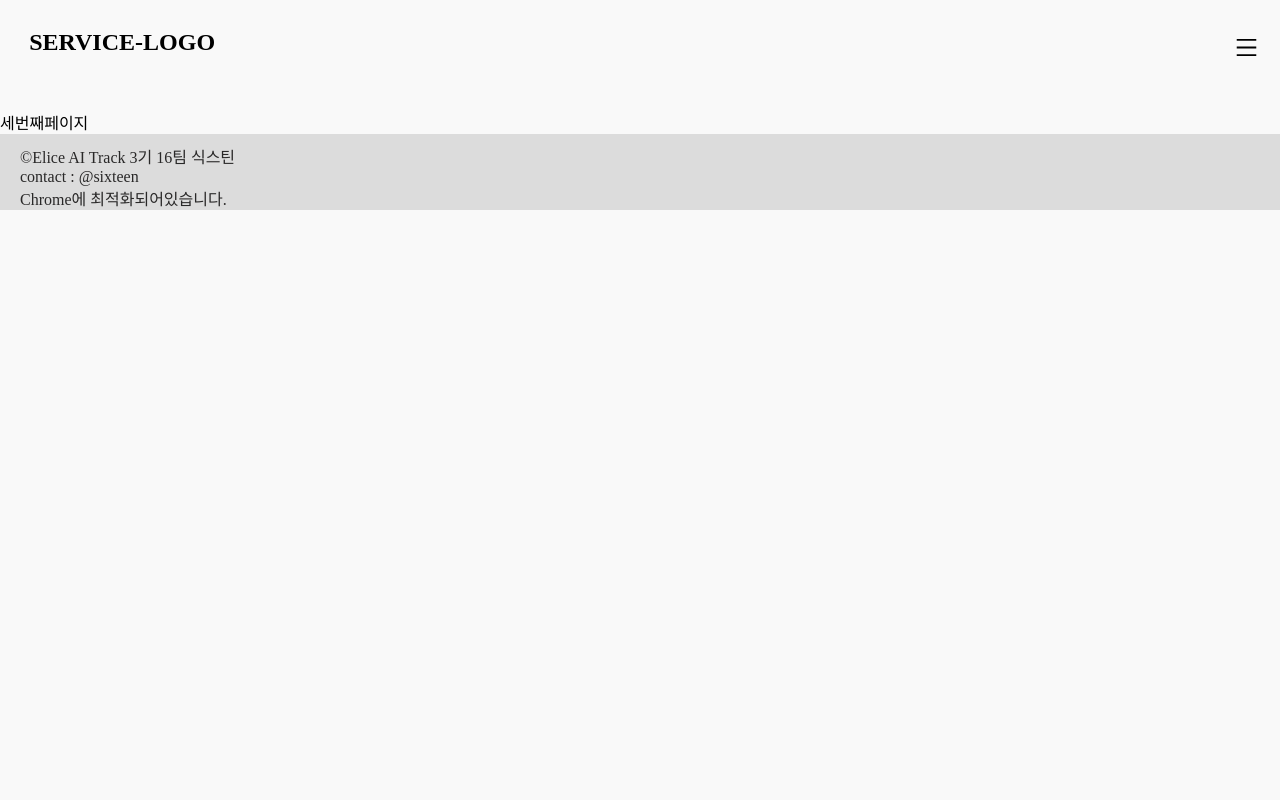
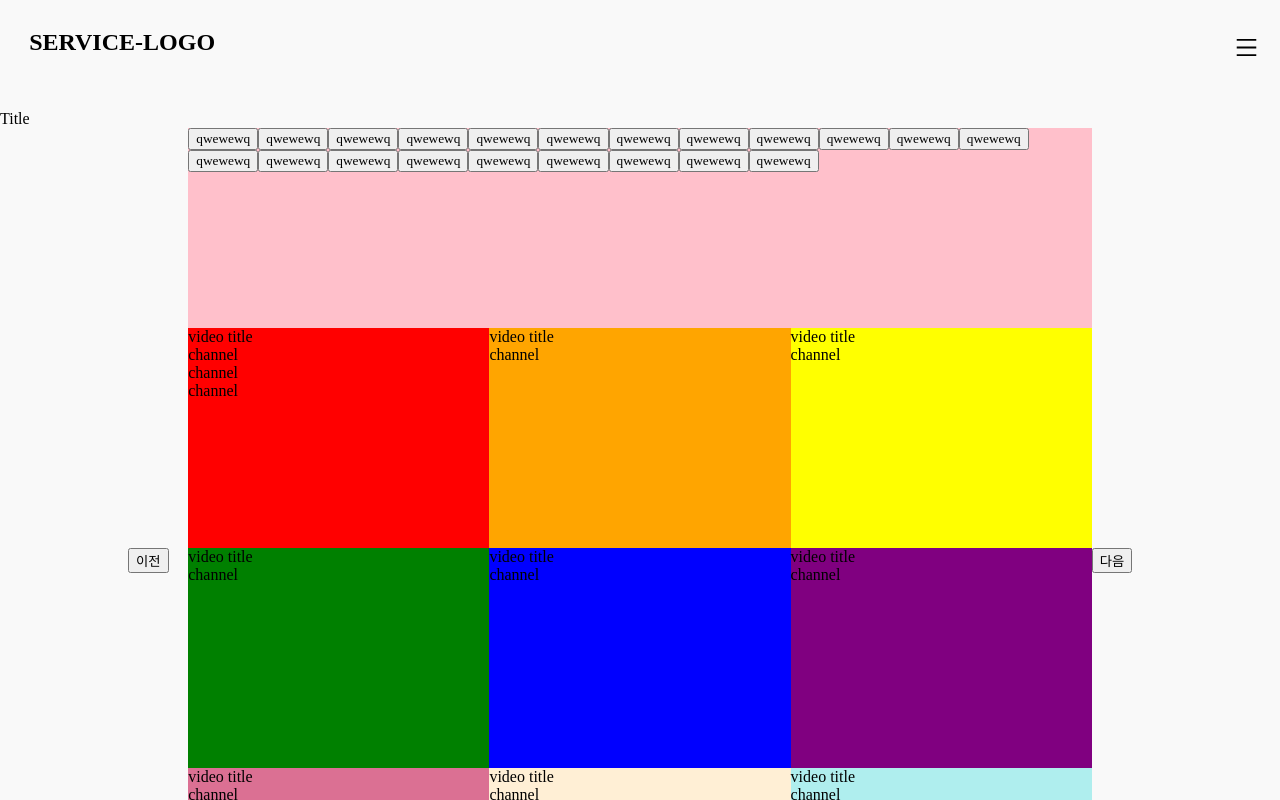
Before and after one commit to wooneeS2/-After_Corona_Tube, a React (Create React App) app in the folder project/: page /third in a window 1280 px wide. Shown: the top 800 px of the page. Built offline with nearby package versions, Linux system fonts and the light colour scheme; a web font is replaced by a local one.

Commit message:
Add page layout

```diff
--- /dev/null
+++ b/project/src/design/thirdPage.css
@@ -0,0 +1,71 @@
+.thirdpage-main {
+  display: grid;
+  /* background-color: red; */
+  border: "solid blue";
+  margin: 1rem 4rem 1rem 4rem;
+  width: 80%;
+
+  margin-bottom: 1rem;
+
+  justify-content: center;
+  margin: 0 auto;
+  grid-template-columns: 0.2fr 1fr 1fr 1fr 0.2fr;
+  grid-auto-rows: 1fr 1.1fr 1.1fr 1.1fr;
+
+  grid-template-areas:
+    ".  hashtag-box hashtag-box hashtag-box ."
+    ". video1 video2 video3 ."
+    "video-prev-btn video4 video5 video6 video-next-btn "
+    ". video7 video8 video9 . ";
+}
+#hashtag-box {
+  grid-area: hashtag-box;
+  background-color: pink;
+  height: 200px;
+}
+
+#video1 {
+  background-color: red;
+  grid-area: video1;
+}
+#video2 {
+  background-color: orange;
+  grid-area: video2;
+}
+#video3 {
+  background-color: yellow;
+  grid-area: video3;
+}
+#video4 {
+  background-color: green;
+  grid-area: video4;
+}
+#video5 {
+  background-color: blue;
+  grid-area: video5;
+}
+#video6 {
+  background-color: purple;
+  grid-area: video6;
+}
+#video7 {
+  background-color: palevioletred;
+  grid-area: video7;
+}
+#video8 {
+  background-color: papayawhip;
+  grid-area: video8;
+}
+#video9 {
+  background-color: paleturquoise;
+  grid-area: video9;
+}
+
+#video-prev-btn {
+  grid-area: video-prev-btn;
+  justify-content: center;
+  align-items: center;
+}
+#video-next-btn {
+  grid-area: video-next-btn;
+}
--- a/project/src/pages/thirdPage.js
+++ b/project/src/pages/thirdPage.js
@@ -1,7 +1,85 @@
 import React from "react";
+import "../design/thirdPage.css";
 
 export function ThirdPage() {
-  return <div>세번째페이지</div>;
+  return (
+    <div>
+      <div>Title</div>
+
+      <div className="thirdpage-main" style={{}}>
+        <div id="hashtag-box">
+          <button>qwewewq</button>
+          <button>qwewewq</button>
+          <button>qwewewq</button>
+          <button>qwewewq</button>
+          <button>qwewewq</button>
+          <button>qwewewq</button>
+          <button>qwewewq</button>
+          <button>qwewewq</button>
+          <button>qwewewq</button>
+          <button>qwewewq</button>
+          <button>qwewewq</button>
+          <button>qwewewq</button>
+          <button>qwewewq</button>
+          <button>qwewewq</button>
+          <button>qwewewq</button>
+          <button>qwewewq</button>
+          <button>qwewewq</button>
+          <button>qwewewq</button>
+          <button>qwewewq</button>
+          <button>qwewewq</button>
+          <button>qwewewq</button>
+        </div>
+
+        <div id="video1">
+          <p>video title</p>
+          <p>channel</p>
+          <p>channel</p>
+          <p>channel</p>
+        </div>
+
+        <div id="video2">
+          <p>video title</p>
+          <p>channel</p>
+        </div>
+        <div id="video3">
+          <p>video title</p>
+          <p>channel</p>
+        </div>
+        <div id="video4">
+          <p>video title</p>
+          <p>channel</p>
+        </div>
+        <div id="video5">
+          <p>video title</p>
+          <p>channel</p>
+        </div>
+        <div id="video6">
+          <p>video title</p>
+          <p>channel</p>
+        </div>
+        <div id="video7">
+          <p>video title</p>
+          <p>channel</p>
+        </div>
+        <div id="video8">
+          <p>video title</p>
+          <p>channel</p>
+        </div>
+        <div id="video9">
+          <p>video title</p>
+          <p>channel</p>
+        </div>
+
+        <div id="video-next-btn">
+          <button>다음</button>
+        </div>
+        <div id="video-prev-btn">
+          <button>이전</button>
+        </div>
+      </div>
+    </div>
+  );
 }
 
 export default ThirdPage;
```
